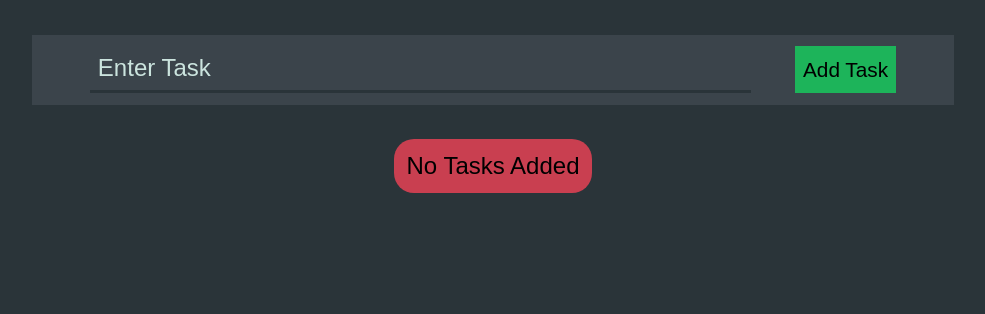
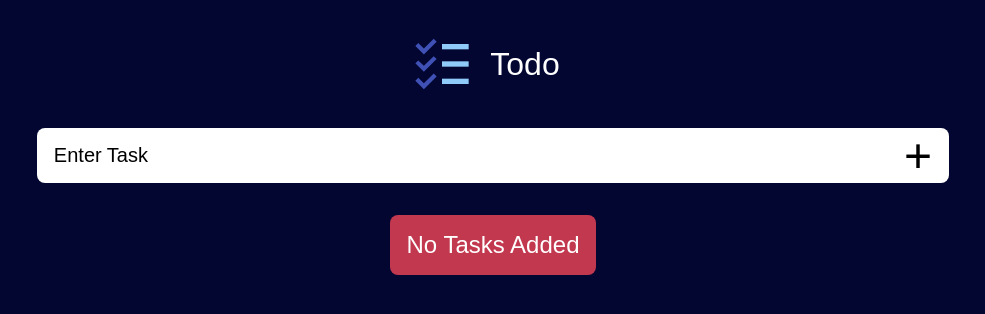
Before and after one commit to Aamir041/todo-list, a React (Vite) app: page / in a window 1280 px wide. Shown: the top 314 px of the page, without its empty margins (147-1132 px from the left). Built offline with nearby package versions, Linux system fonts and the light colour scheme.

Commit message:
style change

```diff
--- a/src/App.css
+++ b/src/App.css
@@ -1,20 +1,39 @@
+.logo{
+  margin-top: 2rem;
+  display: flex;
+  font-size: 400%;
+  align-items: center;
+}
+
+.logo span{
+  margin: 0rem 1rem;
+  font-size: 2rem;
+  color: white;
+}
+
+.todo-icon{
+  font-size: 300%;
+}
+
+
+
 .heading{
   margin-top: 2%;
   color: #CBE4DE;
 }
 .app{
   font-family:sans-serif;
-  background-color: #2A3439;
-  height: 100vh;
+  height: max-content;
   display: flex;
   flex-direction: column;
   align-items: center;
+  position: relative;
 }
 
 .no-tasks{
   font-size: 1.5rem;
-
+  color: white;
   background-color: #e74255d6;
-  padding: 1%;
-  border-radius: 20px;
+  padding: 1rem;
+  border-radius: 8px;
 }
--- a/src/App.jsx
+++ b/src/App.jsx
@@ -1,4 +1,6 @@
 import { useState } from 'react'
+import {FcTodoList} from 'react-icons/fc'
+
 import './App.css'
 import AddTask from './Components/AddTask/AddTask'
 import TaskList from './Components/TaskList/TaskList';
@@ -30,6 +32,12 @@ function App() {
   return (
     <>
       <div className='app'>
+
+        <div className="logo">
+          <FcTodoList />
+          <span>Todo</span>
+        </div>
+
         <AddTask addTask={addTask}/>
         {tasks.length > 0
           ? tasks.map(
--- a/src/Components/AddTask/AddTask.css
+++ b/src/Components/AddTask/AddTask.css
@@ -1,38 +1,35 @@
-form{
+.add-task-form{
+    margin: 2rem;
     display: flex;
-    width: 90%;
-    padding: 2% auto;
+    width: 70%;
+    background-color: white;
+    padding:  0 0.5rem;
+    border-radius: 8px;
 }
 
 .addtask-container{
-    padding: 1% 5%;
-    background-color: #3B444B;
-    width: 70%;
-    margin: 3% auto;
+    width: 99%;;
     display: flex;
+
 }
 
 .addtask-container ::placeholder{
-    color: #CBE4DE;
+    color: black;
 }
 
 .addtask-container input{
-    font-size: 1.5rem;
-    background-color: #3B444B;
+    font-size: 125%;
+    background-color: white;
     outline: none;
     border: none;
-    border-bottom: 3px solid #2A3439;
-    color: #CBE4DE;
-    width: 80%;
-    margin-right: 3%;
+    width: 93%;
     padding: 1%;
 }
 
 .addtask-button{
-    background-color: #1DB45A;
     color: black;
-    padding: 0% 1%;
-    font-size: 1.3rem;
+    background-color: white;
+    font-size: 300%;
     outline: none;
     border: none;
     margin-left: auto;
--- a/src/Components/AddTask/AddTask.jsx
+++ b/src/Components/AddTask/AddTask.jsx
@@ -11,19 +11,21 @@ const AddTask = ({addTask}) => {
             return ;
         }
         let value = {
-            id: (Math.round(10000*Math.random())),
-            title: task
+            id: (Math.round(1000000*Math.random())),
+            title: task,
+            completed: false
         }
         addTask(value);
         setTask(null);
     }
 
     return <>
-    <form>
+
+    <form className="add-task-form">
         <div className="addtask-container">
             <input onChange={(e) => setTask(e.target.value)} type="text" placeholder="Enter Task" value={!task ? "" : task } />
             <button type="submit" onClick={submitTask}
-            className="addtask-button">Add Task</button>
+            className="addtask-button">+</button>
         </div>
     </form>
     </>
--- a/src/Components/EditTask/EditTask.css
+++ b/src/Components/EditTask/EditTask.css
@@ -1,10 +1,13 @@
 .edit-task{
     position:absolute;
-    width: 100vw;
-    height: 100vh;
-    backdrop-filter: blur(3px);
+    backdrop-filter: blur(2px);
+    background-color: rgba(128, 128, 128, 0.425);
+    left: 0;
+    right: 0;
     top: 0;
-    left: 0;
+    bottom: 0;
+    width: 100%;
+    height: 100%;
 }
 
 .edit-task-close-bttn{
@@ -17,25 +20,27 @@
     outline: none;
     font-size: 1.5rem;
     background-color: #e74255d6;
+    color: white;
+    border-radius: 8px;
 }
 
 .edit-task-feilds{
     width: 100%;
     display: flex;
     flex-direction: column;
+    background-color: none;
 }
 
 .edit-task-input{
     margin: 10rem auto 2rem auto;
-    font-size: 2rem;
-    font-size: 1.5rem;
-    background-color: #27374D;
+    font-size: 120%;
+
+    background-color: white;
     outline: none;
     border: none;
-    border-bottom: 3px solid #2A3439;
-    color: #CBE4DE;
     width: 50%;
-    padding: 1%;
+    padding: 1rem;
+    border-radius: 8px;
 }
 
 .edit-task-confirm{
@@ -44,7 +49,8 @@
     margin: auto;
     outline: none;
     border: none;
-    font-size: 1.2rem;
+    font-size: 1.35rem;
     background-color: #1DB45A;
     border-radius: 8px;
+    color: white;
 }
--- a/src/Components/EditTask/EditTask.jsx
+++ b/src/Components/EditTask/EditTask.jsx
@@ -32,8 +32,7 @@ const EditTask = ({setEditPane,prevTask,changeTask}) => {
 
                 <button
                     className="edit-task-confirm"
-            type="submit
-            "
+                    type="submit"
                     onClick={addEdit}
                 >
                     Confirm
--- a/src/Components/TaskList/TaskList.css
+++ b/src/Components/TaskList/TaskList.css
@@ -1,43 +1,50 @@
 .tasklist-container{
-    width: 70%;
-    background-color: #3B444B;
+    background-color: white;
     display: flex;
-    padding: 1%;
+    padding: 1rem;
     align-items: center;
     margin: 0.75%;
-    /* justify-content: center; */
-
+    width: 69%;
+    max-width: 1200px;
+    margin-bottom: 1rem;
+    border-radius: 8px;
 }
 
 .tasklist-title{
-    font-size: 1.5rem;
-    width: 70%;
-    color: #CBE4DE;
-    line-height: 140%;
+    width: 100%;
+    font-size: 1.25rem;
+    margin-right: auto;
+    line-height: 2rem;
+    background-color: white;
 }
 
 
 .tasklist-bttn-container{
-    padding: 0 8%;
-    margin-left: auto;
-    display: flex;
-    gap: 0.5rem;
+
+    margin-left: 3rem;
+
+    background-color: white;
+    /* background-color: red; */
 }
 
 .tasklist-bttn-container button{
-
-    padding: 15% 25%;
+    padding: 0.5rem 1rem;
     font-size: 1rem;
     outline: none;
     border: none;
+    width: 100%;
     margin-left: auto;
     cursor: pointer;
+    border-radius: 8px;
 }
 
 .tasklist-del-bttn{
     background-color: #e74255d6;
+    margin-bottom: 0.5rem;
+
 }
 
 .tasklist-edit-bttn{
     background-color: #61DBFB;
+
 }
--- a/src/index.css
+++ b/src/index.css
@@ -1,6 +1,8 @@
+html{
+  background-color: #020631;
+}
+
 *{
   padding: 0;
   margin: 0;
-
-
 }
```
Lines whose indentation alone changed are shown as unchanged.
